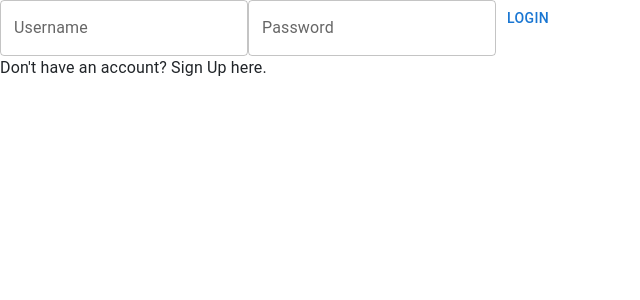
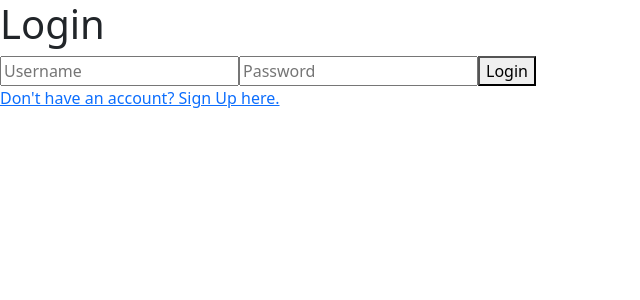
Before and after one commit to tuomasme/FitnessTracker, a React (Create React App) app in the folder client/: page / in a window 1280 px wide. Shown: the top 300 px of the page, without its empty margins (0-640 px from the left). Built offline with nearby package versions, Linux system fonts and the light colour scheme.

Commit message:
Login+register issues found, register issue fixed

```diff
--- a/client/package.json
+++ b/client/package.json
@@ -8,6 +8,7 @@
     "@testing-library/jest-dom": "^5.16.5",
     "@testing-library/react": "^13.4.0",
     "@testing-library/user-event": "^13.5.0",
+    "axios": "^1.2.6",
     "bootstrap": "^5.2.3",
     "dotenv": "^16.0.3",
     "formik": "^2.2.9",
--- a/client/src/App.js
+++ b/client/src/App.js
@@ -1,15 +1,16 @@
 import { BrowserRouter as Router, Routes, Route } from 'react-router-dom'
 import WorkoutsPage from './pages/workoutsPage'
 import RecordsPage from './pages/recordsPage'
-import LoginRegisterForm from './pages/HomePage'
-
+import Login from './pages/login'
+import Register from './pages/register'
 
 const App = () => {
    return(
     <>
       <Router>
         <Routes>
-          <Route path="/" element={<LoginRegisterForm/>} />
+          <Route path="/" element={<Login/>} />
+          <Route path="/register" element={<Register/>} />
           <Route path="/workouts" element={<WorkoutsPage/>} />
           <Route path="/records" element={<RecordsPage/>} />
         </Routes>
--- a/client/src/pages/HomePage/index.jsx
+++ /dev/null
@@ -1,169 +0,0 @@
-import { useState } from "react"
-import { Button, TextField, Typography } from "@mui/material"
-import { Formik } from "formik"
-import * as yup from "yup"
-import { useNavigate } from "react-router-dom"
-import { useDispatch } from "react-redux"
-import { setLogin } from "../../state/index.js"
-
-  const registerSchema = yup.object().shape({
-    firstName: yup.string().required("First name is required"),
-    lastName: yup.string().required("Last name is required"),
-    email: yup.string().email("invalid email").required("Email is required"),
-    username: yup.string()
-    .min(6,"Username must have at least 6 characters")
-    .max(16, "Username can't be longer than 16 characters")
-    .required("Username is required"),
-    password: yup.string()
-    .min(8, "Password must have at least 8 characters")
-    .max(50, "Password can't be longer than 50 characters")
-    .required("Password is required")
-  })
-
-  const loginSchema = yup.object().shape({
-    username: yup.string()
-    .min(6,"Username must have at least 6 characters")
-    .max(16, "Username can't be longer than 16 characters")
-    .required("Username is required"),
-    password: yup.string()
-    .min(8, "Password must have at least 8 characters")
-    .max(50, "Password can't be longer than 50 characters")
-    .required("Password is required")
-  })
-
-  const initialValuesRegister = {
-    firstName: "",
-    lastName: "",
-    email: "",
-    username: "",
-    password: ""
-  }
-
-  const initialValuesLogin = {
-    username: "",
-    password: ""
-  }
-
-const LoginRegisterForm = () => {
-  const [pageType, setPageType] = useState("login")
-  const dispatch = useDispatch()
-  const navigate = useNavigate()
-  const isLogin = pageType === "login"
-  const isRegister = pageType === "register"
-
-  const register = async (values, onSubmitProps) => {
-    const formData = new FormData()
-    for (let value in values) {
-      formData.append(value, values[value]);
-    }
-
-    const savedUserResponse = await fetch(
-      "http://localhost:5000/authorization/register",
-      {
-        method: "POST",
-        body: formData,
-      }
-    );
-    const savedUser = await savedUserResponse.json()
-    onSubmitProps.resetForm()
-
-    if (savedUser) {
-      setPageType("login")
-    }
-  }
-
-  const login = async (values, onSubmitProps) => {
-    const loggedInResponse = await fetch("http://localhost:5000/authorization/login", {
-      method: "POST",
-      headers: { "Content-Type": "application/json" },
-      body: JSON.stringify(values),
-    })
-    const loggedIn = await loggedInResponse.json()
-    onSubmitProps.resetForm()
-    if (loggedIn) {
-      dispatch(
-        setLogin({
-          user: loggedIn.user,
-          token: loggedIn.token,
-        })
-      );
-      navigate("/workouts");
-    }
-  }
-
-  const handleFormSubmit = async (values, onSubmitProps) => {
-    if (isLogin) await login(values, onSubmitProps)
-    if (isRegister) await register(values, onSubmitProps)
-  }
-
-  return (
-    <Formik
-      onSubmit={handleFormSubmit}
-      initialValues={isLogin ? initialValuesLogin : initialValuesRegister}
-      validationSchema={isLogin ? loginSchema : registerSchema}>
-      {({
-        values,
-        errors,
-        touched,
-        handleBlur,
-        handleChange,
-        handleSubmit,
-        resetForm
-      }) => (
-        <form onSubmit={handleSubmit}>
-            {isRegister && (
-              <>
-                <TextField
-                  label="First Name"
-                  onBlur={handleBlur}
-                  onChange={handleChange}
-                  value={values.firstName}
-                  name="firstName"
-                  error={Boolean(touched.firstName) && Boolean(errors.firstName)}
-                  helperText={touched.firstName && errors.firstName}/>
-                <TextField
-                  label="Last Name"
-                  onBlur={handleBlur}
-                  onChange={handleChange}
-                  value={values.lastName}
-                  name="lastName"
-                  error={Boolean(touched.lastName) && Boolean(errors.lastName)}
-                  helperText={touched.lastName && errors.lastName}/>
-                <TextField
-                  label="Email"
-                  onBlur={handleBlur}
-                  onChange={handleChange}
-                  value={values.email}
-                  name="email"
-                  error={Boolean(touched.email) && Boolean(errors.email)}
-                  helperText={touched.email && errors.email}/>
-              </>
-            )}
-            <TextField
-              label="Username"
-              onBlur={handleBlur}
-              onChange={handleChange}
-              value={values.username}
-              name="username"
-              error={Boolean(touched.username) && Boolean(errors.username)}
-              helperText={touched.username && errors.username}/>
-            <TextField
-              label="Password"
-              type="password"
-              onBlur={handleBlur}
-              onChange={handleChange}
-              value={values.password}
-              name="password"
-              error={Boolean(touched.password) && Boolean(errors.password)}
-              helperText={touched.password && errors.password}/>
-            <Button type="submit">{isLogin ? "LOGIN" : "REGISTER"}</Button>
-            <Typography onClick={() => {setPageType(isLogin ? "register" : "login")
-              resetForm()}}>{isLogin ? "Don't have an account? Sign Up here." : "Already have an account? Login here."}
-            </Typography>
-        </form>
-      )}
-    </Formik>
-  )
-}
-
-export default LoginRegisterForm
--- /dev/null
+++ b/client/src/pages/login/index.jsx
@@ -0,0 +1,69 @@
+import { useState } from "react";
+import axios from "axios";
+import { Link } from "react-router-dom";
+import { useNavigate } from "react-router-dom"
+
+const Login = () => {
+	const [data, setData] = useState({ username: "", password: "" })
+	const [error, setError] = useState("")
+    const navigate = useNavigate()
+
+	const handleChange = ({ currentTarget: input }) => {
+		setData({ ...data, [input.name]: input.value })
+	};
+
+	const handleSubmit = async (e) => {
+		e.preventDefault()
+		try {
+			const url = "http://localhost:5000/authorization/register"
+			const {data: res} = await axios.post(url, data)
+			console.log(res.message);
+			navigate("/workouts")
+		} catch (error) {
+			if (
+				error.response &&
+				error.response.status >= 400 &&
+				error.response.status <= 500
+			) {
+				setError(error.response.data.message)
+			}
+		}
+	}
+
+	return (
+		<div>
+			<div>
+				<div>
+					<form onSubmit={handleSubmit}>
+						<h1>Login</h1>
+						<input
+							type="text"
+							placeholder="Username"
+							name="username"
+							onChange={handleChange}
+							value={data.username}
+							required
+						/>
+						<input
+							type="password"
+							placeholder="Password"
+							name="password"
+							onChange={handleChange}
+							value={data.password}
+							required
+						/>
+						{error && <div>{error}</div>}
+						<button type="submit">Login</button>
+					</form>
+				</div>
+				<div>
+					<Link to="/register">
+						<div type="button">Don't have an account? Sign Up here.</div>
+					</Link>
+				</div>
+			</div>
+		</div>
+	)
+}
+
+export default Login
--- /dev/null
+++ b/client/src/pages/register/index.jsx
@@ -0,0 +1,98 @@
+import { useState } from "react";
+import axios from "axios";
+import { Link, useNavigate } from "react-router-dom";
+
+const Register = () => {
+	const [data, setData] = useState({
+		firstName: "",
+		lastName: "",
+		email: "",
+    username: "",
+		password: "",
+	});
+	const [error, setError] = useState("")
+	const navigate = useNavigate()
+
+	const handleChange = ({ currentTarget: input }) => {
+		setData({ ...data, [input.name]: input.value })
+	}
+
+	const handleSubmit = async (e) => {
+		e.preventDefault()
+		try {
+			const url = "http://localhost:5000/authorization/register"
+			const { data: res } = await axios.post(url, data)
+			navigate("/")
+			console.log(res.message)
+		} catch (error) {
+			if (
+				error.response &&
+				error.response.status >= 400 &&
+				error.response.status <= 500
+			) {
+				setError(error.response.data.message)
+			}
+		}
+	};
+
+	return (
+		<div>
+			<div>
+				<div >
+					<form onSubmit={handleSubmit}>
+						<h1>Register</h1>
+						<input
+							type="text"
+							placeholder="First Name"
+							name="firstName"
+							onChange={handleChange}
+							value={data.firstName}
+							required
+						/>
+						<input
+							type="text"
+							placeholder="Last Name"
+							name="lastName"
+							onChange={handleChange}
+							value={data.lastName}
+							required
+						/>
+						<input
+							type="email"
+							placeholder="Email"
+							name="email"
+							onChange={handleChange}
+							value={data.email}
+							required
+						/>
+            <input
+							type="username"
+							placeholder="Username"
+							name="username"
+							onChange={handleChange}
+							value={data.username}
+							required
+						/>
+						<input
+							type="password"
+							placeholder="Password"
+							name="password"
+							onChange={handleChange}
+							value={data.password}
+							required
+						/>
+						{error && <div>{error}</div>}
+						<button type="submit" >Register</button>
+					</form>
+				</div>
+          <div>
+            <Link to="/">
+              <div type="button">Already have an account? Login here.</div>
+            </Link>
+				  </div>
+			</div>
+		</div>
+	)
+}
+
+export default Register
```
Also changed, not shown: 2 other files (tests, documents, lock files or other folders).
